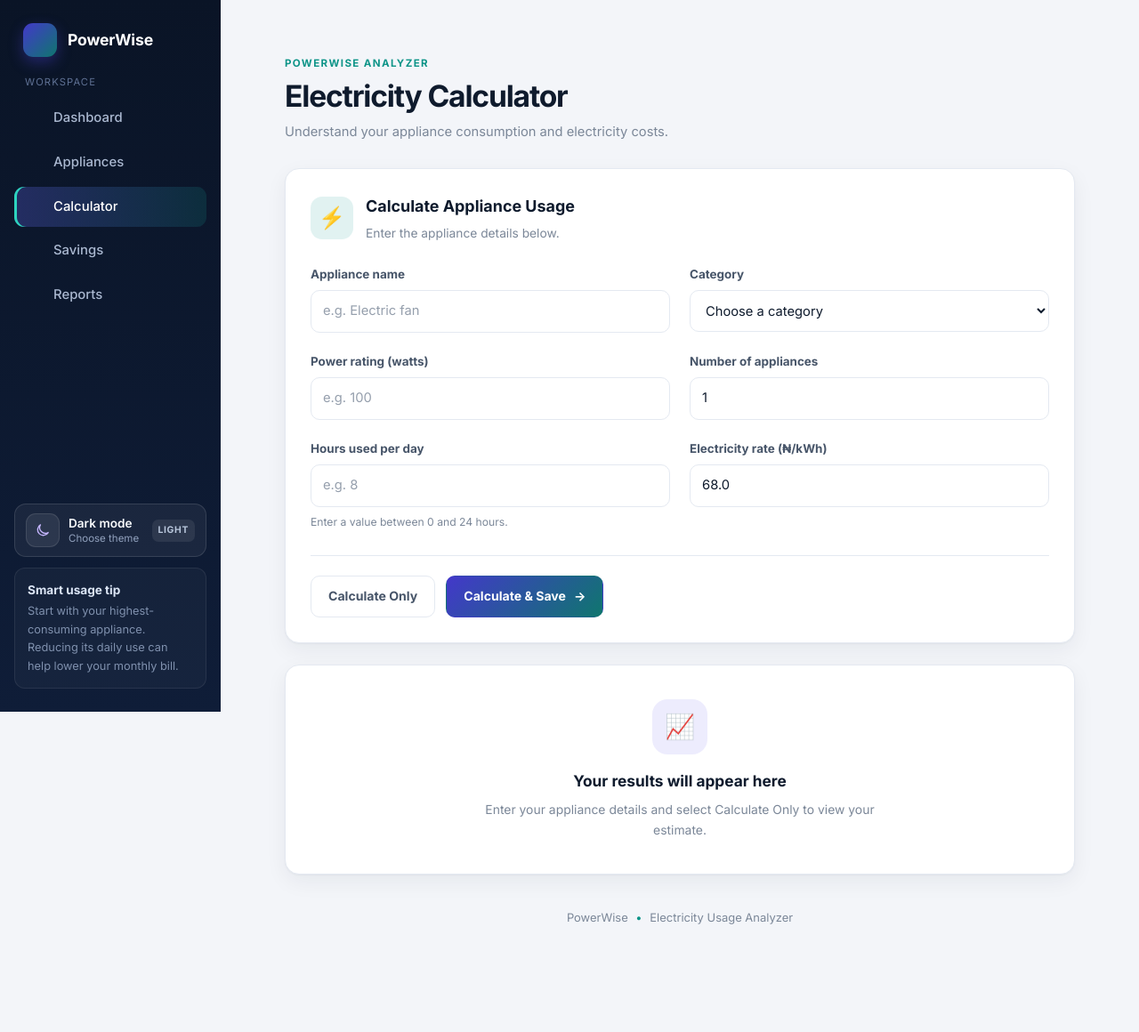
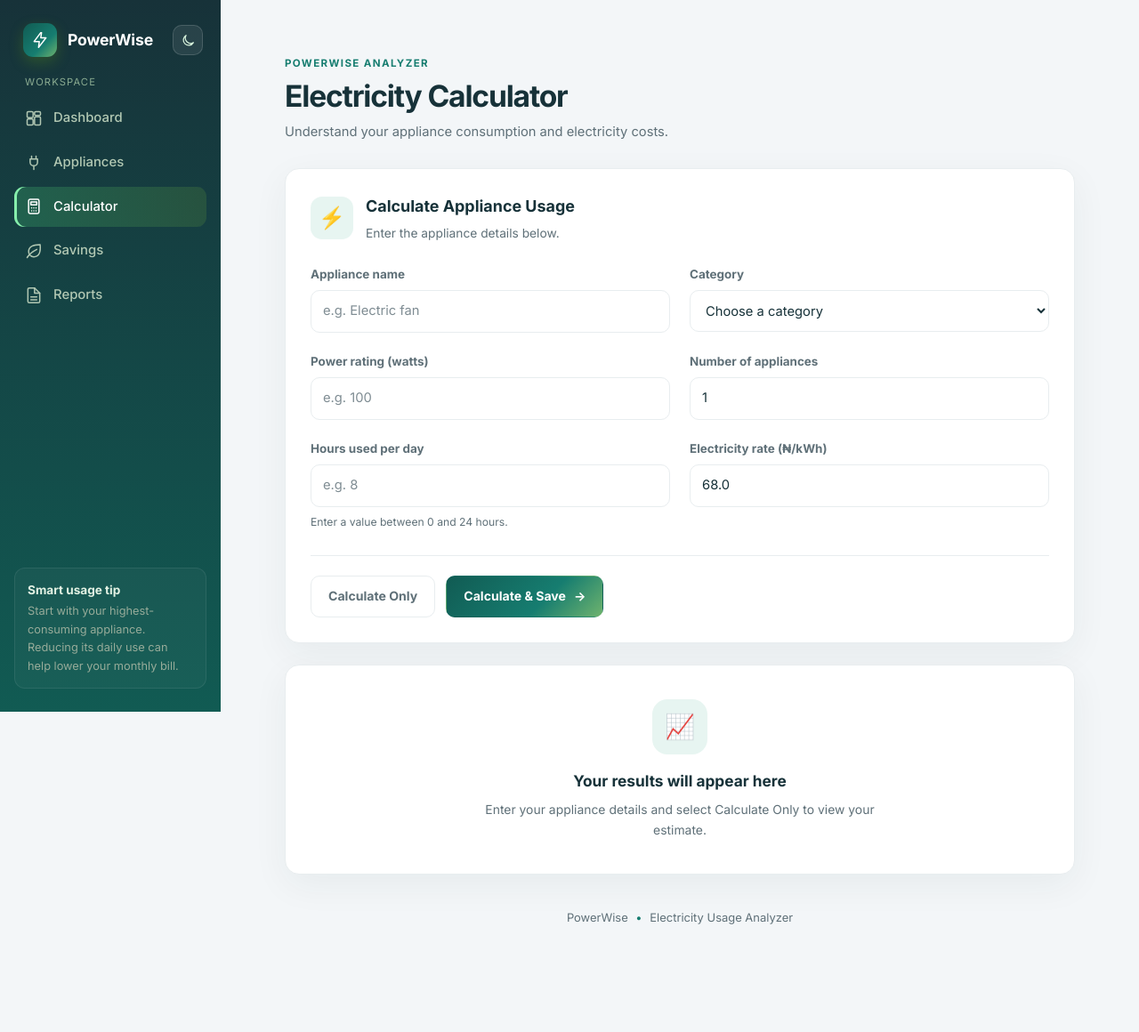
Before and after one commit to SAMMIE00/Powerwise, a Flask app: page /calculator in a window 1280 px wide. Shown: the whole page at 89% size. Run offline with Flask 3, Linux system fonts and the light colour scheme.

Commit message:
calculator

```diff
--- a/Templates/base.html
+++ b/Templates/base.html
@@ -15,15 +15,45 @@
 </head>
 <body>
 
-  <!-- ===== SVG icon sprite (paste your full sprite here, unchanged) ===== -->
+  <!-- Shared SVG icon sprite -->
   <svg class="icon-sprite" width="0" height="0" aria-hidden="true">
-    <symbol id="i-dash" viewBox="0 0 24 24">...</symbol>
-    <symbol id="i-plug" viewBox="0 0 24 24">...</symbol>
-    <symbol id="i-calc" viewBox="0 0 24 24">...</symbol>
-    <symbol id="i-leaf" viewBox="0 0 24 24">...</symbol>
-    <symbol id="i-file" viewBox="0 0 24 24">...</symbol>
-    <symbol id="i-zap" viewBox="0 0 24 24">...</symbol>
-    <symbol id="i-wallet" viewBox="0 0 24 24">...</symbol>
+    <symbol id="i-dash" viewBox="0 0 24 24">
+      <rect x="3" y="3" width="8" height="8" rx="1.5"/>
+      <rect x="13" y="3" width="8" height="5" rx="1.5"/>
+      <rect x="13" y="10" width="8" height="11" rx="1.5"/>
+      <rect x="3" y="13" width="8" height="8" rx="1.5"/>
+    </symbol>
+    <symbol id="i-plug" viewBox="0 0 24 24">
+      <path d="M9 7V3m6 4V3M7 7h10v4a5 5 0 0 1-5 5h0a5 5 0 0 1-5-5V7Zm5 9v5"/>
+    </symbol>
+    <symbol id="i-calc" viewBox="0 0 24 24">
+      <rect x="5" y="2.5" width="14" height="19" rx="2"/>
+      <path d="M8 6h8v4H8zm1 8h.01M12 14h.01M15 14h.01M9 18h.01M12 18h.01M15 18h.01"/>
+    </symbol>
+    <symbol id="i-leaf" viewBox="0 0 24 24">
+      <path d="M20.5 3.5C12 3.5 5 5.5 5 13a7 7 0 0 0 7 7c7.5 0 9.5-7 8.5-16.5Z"/>
+      <path d="M3 21c3-5 7-8 13-11"/>
+    </symbol>
+    <symbol id="i-file" viewBox="0 0 24 24">
+      <path d="M13 2H6a2 2 0 0 0-2 2v16a2 2 0 0 0 2 2h12a2 2 0 0 0 2-2V9Z"/>
+      <path d="M13 2v7h7M8 14h8m-8 4h8"/>
+    </symbol>
+    <symbol id="i-zap" viewBox="0 0 24 24">
+      <path d="m13 2-9 12h7l-1 8 10-13h-7l1-7Z"/>
+    </symbol>
+    <symbol id="i-wallet" viewBox="0 0 24 24">
+      <path d="M4 5.5A2.5 2.5 0 0 1 6.5 3H20v18H6.5A2.5 2.5 0 0 1 4 18.5v-13Z"/>
+      <path d="M4 6h13a3 3 0 0 1 3 3v2h-5a3 3 0 0 0 0 6h5"/>
+      <path d="M15 14h.01"/>
+    </symbol>
+    <symbol id="i-chart" viewBox="0 0 24 24">
+      <path d="M3 3v18h18"/>
+      <path d="m7 14 4-4 4 3 6-7"/>
+    </symbol>
+    <symbol id="i-freezer" viewBox="0 0 24 24">
+      <rect x="5" y="2.5" width="14" height="19" rx="2"/>
+      <path d="M5 11h14M9 6v2m0 6v3m6-2 2 2m0-4-2 2"/>
+    </symbol>
     <symbol id="i-moon" viewBox="0 0 24 24">
       <path d="M20.2 15.4A8.5 8.5 0 0 1 8.6 3.8 8.5 8.5 0 1 0 20.2 15.4Z"/>
     </symbol>
@@ -31,17 +61,26 @@
       <circle cx="12" cy="12" r="4"/>
       <path d="M12 2v2m0 16v2M4.93 4.93l1.42 1.42m11.3 11.3 1.42 1.42M2 12h2m16 0h2M4.93 19.07l1.42-1.42m11.3-11.3 1.42-1.42"/>
     </symbol>
-    <symbol id="i-arrow" viewBox="0 0 24 24">...</symbol>
+    <symbol id="i-arrow" viewBox="0 0 24 24">
+      <path d="M5 12h14m-7-7 7 7-7 7"/>
+    </symbol>
   </svg>
 
   <div class="layout">
 
     <!-- ===== Sidebar ===== -->
     <aside class="sidebar">
-      <a class="brand" href="{{ url_for('dashboard') }}">
-        <span class="brand-mark"><svg class="i"><use href="#i-zap"/></svg></span>
-        <span>PowerWise</span>
-      </a>
+      <div class="brand-row">
+        <a class="brand" href="{{ url_for('dashboard') }}">
+          <span class="brand-mark"><svg class="i"><use href="#i-zap"/></svg></span>
+          <span>PowerWise</span>
+        </a>
+        <button class="theme-btn" id="themeBtn" type="button"
+                aria-label="Switch to dark mode" aria-pressed="false">
+          <svg class="i moon" aria-hidden="true"><use href="#i-moon"/></svg>
+          <svg class="i sun" aria-hidden="true"><use href="#i-sun"/></svg>
+        </button>
+      </div>
 
       <div class="nav-label">Workspace </div>
 
@@ -54,19 +93,6 @@
       </nav>
 
       <div class="sidebar-bottom">
-        <button class="theme-btn" id="themeBtn" type="button"
-                aria-label="Switch to dark mode" aria-pressed="false">
-          <span class="theme-btn-icon" aria-hidden="true">
-            <svg class="i moon"><use href="#i-moon"/></svg>
-            <svg class="i sun"><use href="#i-sun"/></svg>
-          </span>
-          <span class="theme-btn-copy">
-            <span class="theme-btn-label" id="themeLabel">Dark mode</span>
-            <span class="theme-btn-caption">Choose theme</span>
-          </span>
-          <span class="theme-btn-status" id="themeStatus">Light</span>
-        </button>
-
         <div class="sidebar-foot">
           <strong>Smart usage tip</strong>
           Start with your highest-consuming appliance. Reducing its daily use can help lower your monthly bill.
@@ -85,17 +111,13 @@
     (function () {
       var root = document.documentElement;
       var btn = document.getElementById("themeBtn");
-      var label = document.getElementById("themeLabel");
-      var status = document.getElementById("themeStatus");
       if (!btn) return;
 
       function apply(theme) {
         var dark = theme === "dark";
         root.setAttribute("data-theme", dark ? "dark" : "light");
-        if (label) label.textContent = dark ? "Light mode" : "Dark mode";
         btn.setAttribute("aria-pressed", String(dark));
         btn.setAttribute("aria-label", dark ? "Switch to light mode" : "Switch to dark mode");
-        if (status) status.textContent = dark ? "Dark" : "Light";
       }
 
       var saved = "light";
--- a/static/calculator.css
+++ b/static/calculator.css
@@ -4,31 +4,38 @@
    Dashboard-matched light and dark themes
    ========================================== */
 
-:root {
+:root,
+[data-theme="light"] {
     color-scheme: light;
 
-    --bg: #f3f5f9;
-    --surface: #ffffff;
-    --surface-2: #f7f9fc;
-    --text: #0f1b2d;
-    --text-2: #475569;
-    --muted: #7b8798;
-    --border: #e4e9f1;
+    --bg: #F3F6F8;
+    --surface: #FFFFFF;
+    --ink: #173239;
+    --muted: #5F7078;
+    --line: #E8EDEF;
 
-    --navy-900: #0a1426;
-    --navy-800: #0f1d38;
-    --teal: #0d9488;
-    --teal-soft: rgba(13, 148, 136, 0.12);
-    --indigo: #4f46e5;
-    --indigo-soft: rgba(79, 70, 229, 0.10);
-    --sky: #0284c7;
+    --teal: #167D70;
+    --teal-dark: #115B53;
+    --teal-pale: #E7F5F1;
+    --lime: #D7F36B;
+    --navy: #173239;
 
-    --grad-primary: linear-gradient(135deg, #4338ca 0%, #0f766e 100%);
-    --grad-top: linear-gradient(135deg, #0f1d38 0%, #1e3a8a 55%, #0d9488 140%);
+    --shadow: 0 12px 40px rgba(27, 53, 57, 0.055);
+
+    --surface-2: var(--teal-pale);
+    --text: var(--ink);
+    --text-2: var(--muted);
+    --border: var(--line);
+    --navy-900: var(--navy);
+    --navy-800: var(--teal-dark);
+    --teal-soft: var(--teal-pale);
+    --indigo: var(--teal-dark);
+    --indigo-soft: var(--teal-pale);
+    --sky: var(--teal);
+    --grad-primary: linear-gradient(135deg, var(--teal-dark) 0%, var(--teal) 62%, var(--lime) 145%);
+    --grad-top: linear-gradient(135deg, var(--navy) 0%, var(--teal-dark) 58%, var(--teal) 145%);
 
     --radius: 16px;
-    --shadow: 0 1px 2px rgba(15, 27, 45, 0.04),
-              0 8px 24px rgba(15, 27, 45, 0.06);
     --shadow-hover: 0 4px 12px rgba(15, 27, 45, 0.08),
                     0 14px 32px rgba(15, 27, 45, 0.10);
 }
@@ -96,12 +104,9 @@ select:focus-visible {
 /* Header */
 
 .theme-btn {
-  width: 100%;
-  display: flex;
-  align-items: center;
-  gap: 10px;
-  padding: 10px 12px;
-  margin-bottom: 12px;
+  width: 34px;
+  height: 34px;
+  flex: 0 0 34px;
 }
 
 .page-header {
--- a/static/dashboard.css
+++ b/static/dashboard.css
@@ -1,44 +1,60 @@
 /* =====================================================
    Energy Monitor – Dashboard
-   Palette: deep navy · teal · indigo · slate (cool, mature)
+   Palette: teal · deep teal · lime · pale teal
    ===================================================== */
-:root {
-  --bg: #f3f5f9;
-  --surface: #ffffff;
-  --surface-2: #f7f9fc;
-  --text: #0f1b2d;
-  --text-2: #475569;
-  --muted: #7b8798;
-  --border: #e4e9f1;
+:root,
+[data-theme="light"] {
+  color-scheme: light;
 
-  --navy-900: #0a1426;
-  --navy-800: #0f1d38;
-  --teal: #0d9488;
-  --teal-soft: rgba(13, 148, 136, 0.12);
-  --indigo: #4f46e5;
-  --indigo-soft: rgba(79, 70, 229, 0.10);
-  --sky: #0284c7;
+  --bg: #F3F6F8;
+  --surface: #FFFFFF;
+  --ink: #173239;
+  --muted: #5F7078;
+  --line: #E8EDEF;
 
-  --grad-primary: linear-gradient(135deg, #4338ca 0%, #0f766e 100%);
-  --grad-top: linear-gradient(135deg, #0f1d38 0%, #1e3a8a 55%, #0d9488 140%);
+  --teal: #167D70;
+  --teal-dark: #115B53;
+  --teal-pale: #E7F5F1;
+  --lime: #D7F36B;
+  --navy: #173239;
+
+  --shadow: 0 12px 40px rgba(27, 53, 57, 0.055);
+
+  --surface-2: var(--teal-pale);
+  --text: var(--ink);
+  --text-2: var(--muted);
+  --border: var(--line);
+  --navy-900: var(--navy);
+  --navy-800: var(--teal-dark);
+  --teal-soft: var(--teal-pale);
+  --indigo: var(--teal-dark);
+  --indigo-soft: var(--teal-pale);
+  --sky: var(--teal);
+  --grad-primary: linear-gradient(135deg, var(--teal-dark) 0%, var(--teal) 62%, var(--lime) 145%);
+  --grad-top: linear-gradient(135deg, var(--navy) 0%, var(--teal-dark) 58%, var(--teal) 145%);
 
   --radius: 16px;
-  --shadow: 0 1px 2px rgba(15, 27, 45, 0.04), 0 8px 24px rgba(15, 27, 45, 0.06);
   --shadow-hover: 0 2px 4px rgba(15, 27, 45, 0.05), 0 14px 32px rgba(15, 27, 45, 0.10);
   --sidebar-w: 248px;
 }
 
 [data-theme="dark"] {
-  --bg: #08101f;
-  --surface: #0f1a2e;
-  --surface-2: #132038;
-  --text: #e8eef8;
-  --text-2: #a9b6c9;
-  --muted: #7d8ca3;
-  --border: #1c2c47;
-  --teal-soft: rgba(45, 212, 191, 0.14);
-  --indigo-soft: rgba(129, 140, 248, 0.16);
-  --shadow: 0 1px 2px rgba(0, 0, 0, 0.3), 0 8px 24px rgba(0, 0, 0, 0.28);
+  color-scheme: dark;
+
+  --bg: #101C20;
+  --surface: #192C32;
+  --ink: #F3F6F8;
+  --muted: #A5B5B9;
+  --line: #304348;
+
+  --teal: #32B5A2;
+  --teal-dark: #167D70;
+  --teal-pale: #203D3B;
+  --lime: #D7F36B;
+  --navy: #173239;
+  --indigo: var(--lime);
+
+  --shadow: 0 12px 40px rgba(0, 0, 0, 0.20);
   --shadow-hover: 0 2px 4px rgba(0, 0, 0, 0.3), 0 14px 32px rgba(0, 0, 0, 0.4);
 }
 
@@ -77,34 +93,39 @@ a { color: inherit; text-decoration: none; }
 .sidebar {
   width: var(--sidebar-w);
   background: linear-gradient(180deg, var(--navy-900) 0%, var(--navy-800) 100%);
-  color: #aab8d0;
+  color: #b2c8b3;
   padding: 26px 16px;
   position: sticky; top: 0; height: 100vh;
   flex-shrink: 0;
   display: flex; flex-direction: column;
 }
 
+.brand-row {
+  display: flex; align-items: center; gap: 8px;
+  padding: 0 4px 20px;
+}
 .brand {
   display: flex; align-items: center; gap: 12px;
-  padding: 0 10px 20px;
+  min-width: 0; flex: 1;
+  padding: 0 6px;
   color: #fff; font-weight: 700; font-size: 1.1rem; letter-spacing: -0.01em;
 }
 .brand-mark {
   width: 38px; height: 38px; border-radius: 11px;
   background: var(--grad-primary);
   display: grid; place-items: center;
-  box-shadow: 0 6px 16px rgba(79, 70, 229, 0.35);
+  box-shadow: 0 6px 16px rgba(101, 163, 13, 0.28);
 }
 .brand-mark .i { color: #fff; width: 20px; height: 20px; }
 
 .theme-btn {
-  width: 100%; min-height: 60px;
-  display: flex; align-items: center; gap: 11px;
-  padding: 9px 11px; margin: 0 0 10px;
-  border: 1px solid rgba(255, 255, 255, 0.12);
-  border-radius: 13px;
-  background: rgba(255, 255, 255, 0.055);
-  color: #dbe5f5; text-align: left; font: inherit;
+  width: 34px; height: 34px; flex: 0 0 34px;
+  display: grid; place-items: center;
+  padding: 0;
+  border: 1px solid rgba(255, 255, 255, 0.15);
+  border-radius: 10px;
+  background: rgba(255, 255, 255, 0.08);
+  color: #d8f3dc;
   cursor: pointer;
   transition: background 0.18s, border-color 0.18s, transform 0.18s;
 }
@@ -114,35 +135,18 @@ a { color: inherit; text-decoration: none; }
   transform: translateY(-1px);
 }
 .theme-btn:focus-visible {
-  outline: 3px solid #5eead4;
+  outline: 3px solid #86efac;
   outline-offset: 3px;
 }
-.theme-btn-icon {
-  width: 38px; height: 38px; flex: 0 0 38px;
-  display: grid; place-items: center;
-  border: 1px solid rgba(255, 255, 255, 0.1);
-  border-radius: 11px;
-  background: rgba(255, 255, 255, 0.08);
-}
-.theme-btn-icon .i { width: 18px; height: 18px; }
-.theme-btn-icon .moon { color: #c4b5fd; }
-.theme-btn-icon .sun { color: #fbbf24; }
-.theme-btn-icon .sun { display: none; }
-[data-theme="dark"] .theme-btn-icon .sun { display: block; }
-[data-theme="dark"] .theme-btn-icon .moon { display: none; }
-.theme-btn-copy { min-width: 0; display: flex; flex: 1; flex-direction: column; gap: 1px; }
-.theme-btn-label { color: #f8fafc; font-size: 0.85rem; font-weight: 600; line-height: 1.35; }
-.theme-btn-caption { color: #91a1bd; font-size: 0.72rem; line-height: 1.35; }
-.theme-btn-status {
-  padding: 4px 7px; border-radius: 7px;
-  background: rgba(255, 255, 255, 0.08);
-  color: #b9c7dc; font-size: 0.65rem; font-weight: 700;
-  letter-spacing: 0.06em; text-transform: uppercase;
-}
+.theme-btn .i { width: 17px; height: 17px; }
+.theme-btn .moon { color: #d8f3dc; }
+.theme-btn .sun { display: none; color: #bef264; }
+[data-theme="dark"] .theme-btn .sun { display: block; }
+[data-theme="dark"] .theme-btn .moon { display: none; }
 
 .nav-label {
   font-size: 0.7rem; text-transform: uppercase; letter-spacing: 0.1em;
-  color: #5f7194; padding: 0 12px 8px;
+  color: #8aab91; padding: 0 12px 8px;
 }
 .nav { display: flex; flex-direction: column; gap: 4px; }
 .nav a {
@@ -153,18 +157,18 @@ a { color: inherit; text-decoration: none; }
 }
 .nav a:hover { background: rgba(255, 255, 255, 0.07); color: #fff; }
 .nav a.active {
-  background: linear-gradient(90deg, rgba(99, 102, 241, 0.28), rgba(20, 184, 166, 0.14));
-  color: #fff; box-shadow: inset 3px 0 0 #2dd4bf;
+  background: linear-gradient(90deg, rgba(74, 222, 128, 0.22), rgba(163, 230, 53, 0.12));
+  color: #fff; box-shadow: inset 3px 0 0 #86efac;
 }
 
 .sidebar-bottom { margin-top: auto; }
 .sidebar-foot {
   padding: 14px;
   border: 1px solid rgba(255, 255, 255, 0.08);
-  border-radius: 12px; font-size: 0.8rem; color: #7f90ad;
+  border-radius: 12px; font-size: 0.8rem; color: #96ab99;
   background: rgba(255, 255, 255, 0.03);
 }
-.sidebar-foot strong { color: #dbe5f5; display: block; font-size: 0.85rem; margin-bottom: 2px; }
+.sidebar-foot strong { color: #e2f1e3; display: block; font-size: 0.85rem; margin-bottom: 2px; }
 
 .main { flex: 1; padding: 30px 36px 56px; min-width: 0; max-width: 1400px; }
 
```
Also changed, not shown: other parts of static/calculator.css (+12 -11 lines), other parts of static/dashboard.css (+16 -14 lines), Templates/dashboard.html (+14 -9 lines), user_appliances.json (+32 -0 lines).
